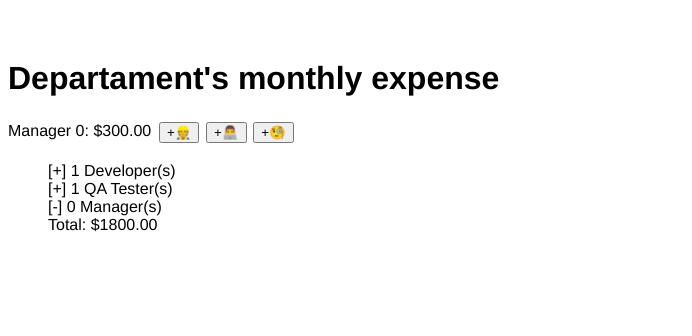
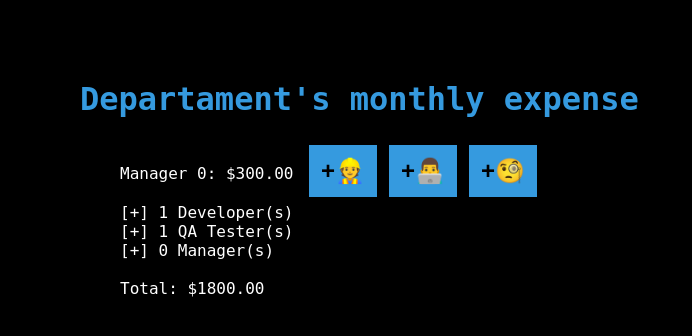
Before and after one commit to jocabedR/departament_monthly_expense, a Vue app: page / in a window 1280 px wide. Shown: the top 336 px of the page, without its empty margins (0-692 px from the left). Built offline with nearby package versions, Linux system fonts and the light colour scheme.

Commit message:
Delete Managers and added some styles.

```diff
--- a/src/App.vue
+++ b/src/App.vue
@@ -39,11 +39,22 @@ export default {
 </script>
 
 <style>
+h1 {
+  color: rgb(53, 154, 223);
+}
+
 #app {
-  font-family: Avenir, Helvetica, Arial, sans-serif;
+  font-family: "Monospace";
   -webkit-font-smoothing: antialiased;
   -moz-osx-font-smoothing: grayscale;
-  color: black;
-  margin-top: 60px;
+  color: rgb(255, 255, 255);
+  margin: 5em;
+}
+
+html,
+body {
+    margin: 0;
+    padding: 0;
+    background-color:rgb(0, 0, 0);
 }
 </style>
--- a/src/components/Child.vue
+++ b/src/components/Child.vue
@@ -1,20 +1,20 @@
 <template>
+  <ul>
+    <div>
+      {{ model.name }}: $300.00
+      <button @click="addChild" title="Add Manager">+👷</button>
+      <button @click="addDeveloper" title="Add Developer">+👨‍💻</button>
+      <button @click="addQATester" title="Add QA Tester">+🧐</button>
+      <button @click="deleteManager(model.id)" title="Delete Manager" v-if="model.id != 0">🗑️</button>
+    </div>
 
-  <div>
-    {{ model.name }}: $300.00
-    <button @click="addChild" title="Add Manager">+👷</button>
-    <button @click="addDeveloper" title="Add Developer">+👨‍💻</button>
-    <button @click="addQATester" title="Add QA Tester">+🧐</button>
-    <button @click="deleteManager(model.id)" title="Delete" v-if="model.id != 0">🗑️</button>
-  </div>
-  <ul>
     <li>
       <span @click="toggleDevelopers">[{{ developersOpen ? '-' : '+' }}] </span>
       <span>{{model.developers.length}} Developer(s)</span>
       <ul v-if="developersOpen">
         <li v-for="developer in model.developers">
           <span>{{developer.name}} : $1,000.00</span>
-          <button @click="deleteDeveloper(developer.id)" title="Delete">🗑️</button>
+          <button @click="deleteDeveloper(developer.id)" title="Delete Developer">🗑️</button>
         </li>
       </ul>
     </li>
@@ -25,7 +25,7 @@
       <ul v-if="qa_testersOpen">
         <li v-for="qa_tester in model.qa_testers">
           <span>{{qa_tester.name}} : $500.00</span>
-          <button @click="deleteQATester(qa_tester.id)" title="Delete">🗑️</button>
+          <button @click="deleteQATester(qa_tester.id)" title="Delete QA Tester">🗑️</button>
         </li>
       </ul>
     </li>
@@ -37,20 +37,14 @@
         <Child
           v-for="child in model.children"
           :model="child"
-          :managers="managers"
-          @totalChild="(change) => acumulate += change"
+          :managers="this.auxiliar"
+
         />
       </ul>
     </li>
 
-  <!-- <Total :total="calculateLocalTotal"/>
-  <br/>
-  <Total :total="this.model.total"/> -->
-  <Total :total="calculateTotal(model.id)"/>
-
-  <!-- <button @click="calculateTotal(model.id)">$</button> -->
+    <Total :total="calculateTotal"/>
   </ul>
-
 </template>
 
 <script>
@@ -69,6 +63,10 @@ export default {
     }
   },
 
+  created(){
+    this.auxiliar = this.managers
+  },
+
   data() {
     return {
       idDeveloper: 0,
@@ -78,8 +76,9 @@ export default {
       acumulate: 0,
       developersOpen : false,
       qa_testersOpen : false,
-      childrenOpen : true,
-      auxiliar: []
+      childrenOpen : false,
+      auxiliar: [],
+      total: 1800
     }
   },
 
@@ -88,111 +87,10 @@ export default {
   },
 
   computed: {
-    calculateLocalTotal(){
-      let totalChildren = 0
-
-      for (let i = 1; i <= this.model.children.length; i++) {
-        if(typeof this.model.children[i] != "undefined"){
-          totalChildren += this.model.children[i].total
-          console.log(totalChildren)
-        }
-      }
-
-     return  (300 + (this.model.developers.length * 1000) + (this.model.qa_testers.length * 500))  + totalChildren
-    },
-
-  },
-
-  methods: {
-
-    addChild() {
-      let id = this.managers.length
-      this.model.children.push({
-        id: id,
-        name: "Manager",
-        developer: 1,
-        qa_tester: 1,
-        developers: [],
-        qa_testers: [],
-        children : []
-      })
-
-      this.managers.push({id: id, parent: this.model.id, developers: 0, qa_testers: 0})
-    },
-
-    addDeveloper() {
-      this.idDeveloper++
-      this.model.developers.push({
-        id: this.idDeveloper,
-        name: "Developer"
-      })
-
-      this.managers[this.model.id].developers++
-
-      console.log(this.managers)
-
-    },
-
-    addQATester () {
-      this.idQATester++
-      this.model.qa_testers.push({
-        id: this.idQATester,
-        name: "QA Tester"
-      })
-
-      this.managers[this.model.id].qa_testers++
-      console.log(this.managers)
-    },
-
-    getDescendants(ascendants) {
-      let descendants = this.managers.filter(manager => ascendants.includes(manager.parent)).map(m => m.id)
-      if(descendants.length == 0) {
-        return descendants
-      }
-      else return [...descendants, ...this.getDescendants(descendants)]
-    },
-
-    deleteManager(manager_id){
-      let result = this.$parent.model.children.filter(manager => manager.id != manager_id)
-      this.$parent.model.children = result
-
-      /* let descendants_ids = [...[manager_id], ...this.getDescendants([manager_id])]
-      result = this.managers.filter(manager => !descendants_ids.includes(manager.id))
-      "use strict"
-      this.managers = result
-      console.log(descendants_ids)
-      console.log(this.managers)
-      console.log(this.model) */
-    },
-
-    deleteDeveloper(developer_id){
-      let result = this.model.developers.filter(developer => developer.id != developer_id)
-      this.model.developers = result
-      this.managers[this.model.id].developers--
-    },
-
-    deleteQATester(qa_tester_id){
-      let result = this.model.qa_testers.filter(qa_tester => qa_tester.id != qa_tester_id)
-      this.model.qa_testers = result
-      this.model.total += -500
-      this.managers[this.model.id].qa_testers--
-    },
-
-    toggleChildren() {
-      this.childrenOpen = !this.childrenOpen
-    },
-
-    toggleDevelopers() {
-      this.developersOpen = !this.developersOpen
-    },
-
-    toggleQATesters() {
-      this.qa_testersOpen = !this.qa_testersOpen
-    },
-
-    calculateTotal(manager_id){
+    calculateTotal(){
+      let manager_id = this.model.id
       let descendants_ids = [...[manager_id], ...this.getDescendants([manager_id])]
-      let descendants =  this.managers.filter(manager => descendants_ids.includes(manager.id))
+      let descendants =  this.auxiliar.filter(manager => descendants_ids.includes(manager.id))
 
       let sum_developers = 0
       descendants.forEach(obj => {
@@ -207,6 +105,88 @@ export default {
       let total = (descendants.length * 300) + (sum_developers * 1000) + (sum_qa_testers * 500)
       return total
     },
+  },
+
+  methods: {
+
+    addChild() {
+      let id = this.auxiliar.length
+      this.model.children.push({
+        id: id,
+        name: "Manager",
+        developer: 1,
+        qa_tester: 1,
+        developers: [],
+        qa_testers: [],
+        children : [],
+      })
+
+      this.auxiliar.push({id: id, parent: this.model.id, developers: 0, qa_testers: 0})
+    },
+
+    addDeveloper() {
+      this.idDeveloper++
+      this.model.developers.push({
+        id: this.idDeveloper,
+        name: "Developer"
+      })
+
+      this.auxiliar[this.model.id].developers++
+    },
+
+    addQATester () {
+      this.idQATester++
+      this.model.qa_testers.push({
+        id: this.idQATester,
+        name: "QA Tester"
+      })
+
+      this.auxiliar[this.model.id].qa_testers++
+    },
+
+    getDescendants(ascendants) {
+      let descendants = this.auxiliar.filter(manager => ascendants.includes(manager.parent)).map(m => m.id)
+      if(descendants.length == 0) {
+        return descendants
+      }
+      else return [...descendants, ...this.getDescendants(descendants)]
+    },
+
+    deleteManager() {
+      let manager_id = this.model.id
+
+      let result = this.$parent.model.children.filter(manager => manager.id != manager_id)
+      this.$parent.model.children = result
+
+      let descendants_ids = [...[manager_id], ...this.getDescendants([manager_id])]
+      descendants_ids.forEach(id => {
+        this.auxiliar[id] = {}
+      });
+    },
+
+    deleteDeveloper(developer_id){
+      let result = this.model.developers.filter(developer => developer.id != developer_id)
+      this.model.developers = result
+      this.auxiliar[this.model.id].developers--
+    },
+
+    deleteQATester(qa_tester_id){
+      let result = this.model.qa_testers.filter(qa_tester => qa_tester.id != qa_tester_id)
+      this.model.qa_testers = result
+      this.auxiliar[this.model.id].qa_testers--
+    },
+
+    toggleChildren() {
+      this.childrenOpen = !this.childrenOpen
+    },
+
+    toggleDevelopers() {
+      this.developersOpen = !this.developersOpen
+    },
+
+    toggleQATesters() {
+      this.qa_testersOpen = !this.qa_testersOpen
+    },
   }
 }
 </script>
@@ -218,5 +198,14 @@ export default {
 
   button {
     margin: 0.25em;
+    padding: 0.5em;
+    font-size: x-large;
+    font-weight: bold;
+    background-color: rgb(53, 154, 223);
+    border: 0mm;
+  }
+
+  button:hover {
+    background-color: rgb(79, 175, 80);
   }
 </style>
--- a/src/components/Total.vue
+++ b/src/components/Total.vue
@@ -7,7 +7,8 @@ export default {
 </script>
 
 <template>
-   <span>Total: ${{total}}.00</span>
+  <br/>
+  <span>Total: ${{total}}.00</span>
 </template>
 
 <style>
```
